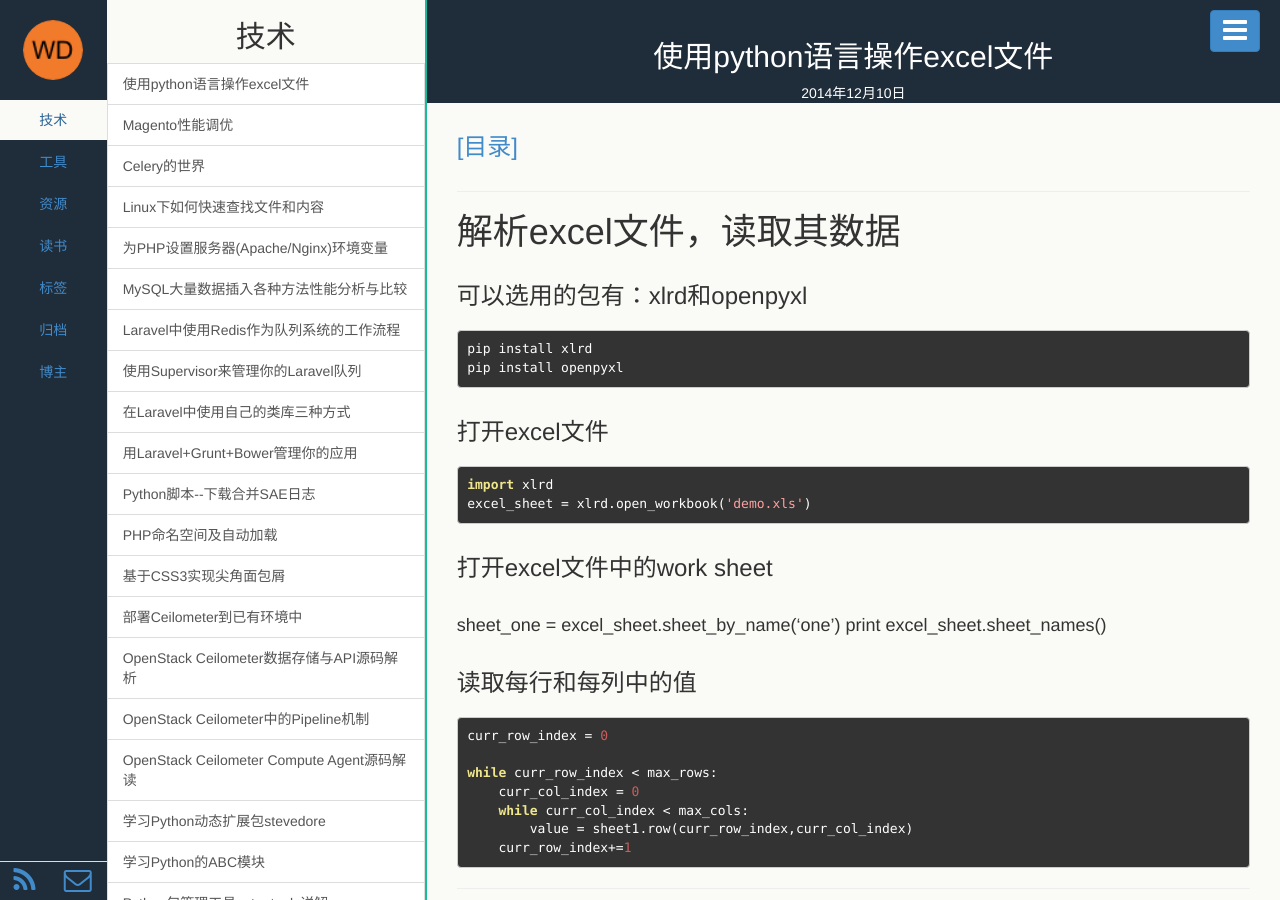
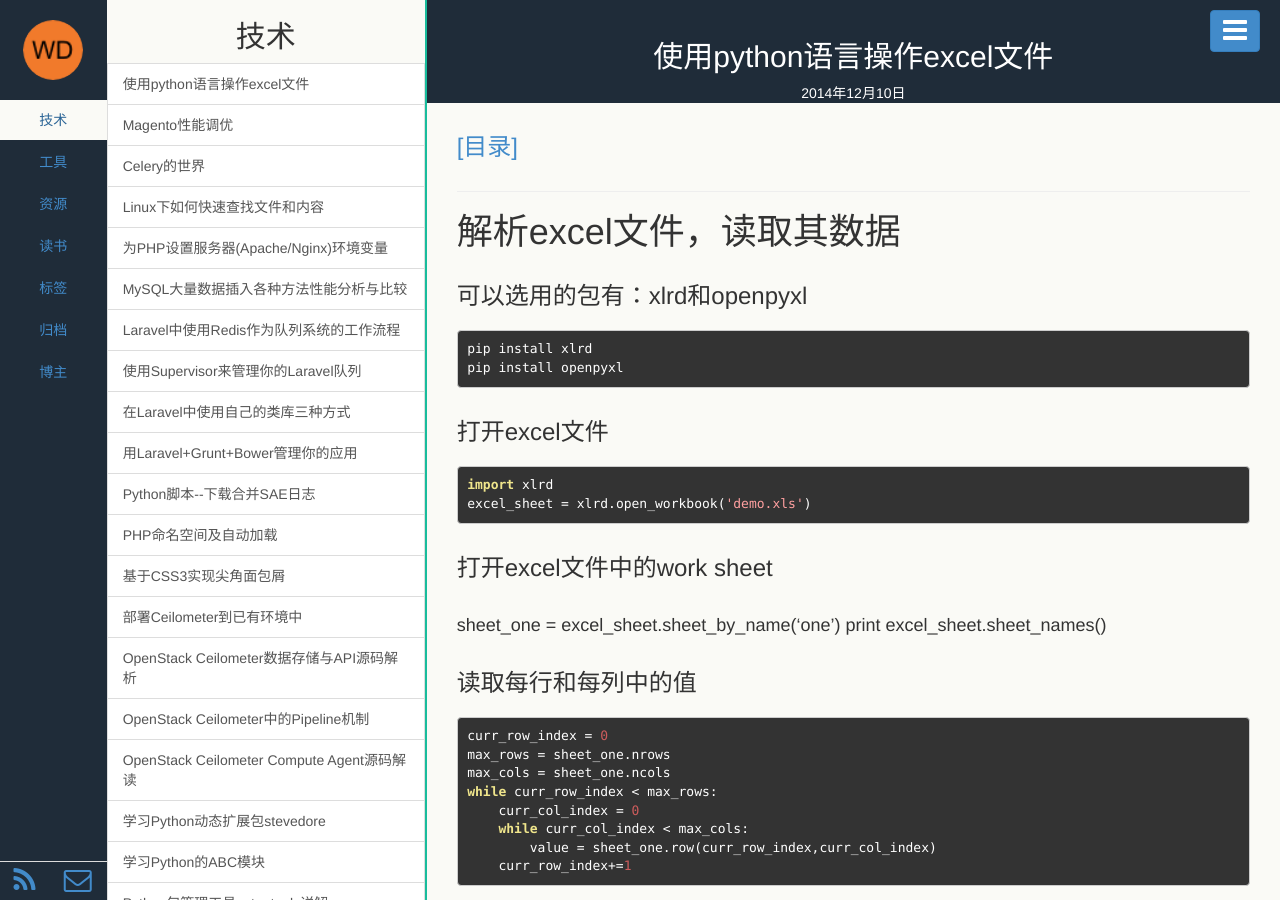
Before and after one commit to wonderfan/wonderfan.github.io, a Jekyll site: the page built from _posts/2014-12-10-use-python-to-read-xls-file.md, in a window 1280 px wide. Built offline with Jekyll 4.4.1, drawn with Linux system fonts in a browser that asks for light colours; comment, search, counter and statistics services are not loaded.

Commit message:
Update 2014-12-10-use-python-to-read-xls-file.md

```diff
--- a/_posts/2014-12-10-use-python-to-read-xls-file.md
+++ b/_posts/2014-12-10-use-python-to-read-xls-file.md
@@ -27,9 +27,10 @@ description: 使用python语言读取excel文件
 ### 读取每行和每列中的值
 
     curr_row_index = 0
-
+    max_rows = sheet_one.nrows
+    max_cols = sheet_one.ncols
     while curr_row_index < max_rows:
         curr_col_index = 0
         while curr_col_index < max_cols:
-            value = sheet1.row(curr_row_index,curr_col_index)
+            value = sheet_one.row(curr_row_index,curr_col_index)
         curr_row_index+=1
```
